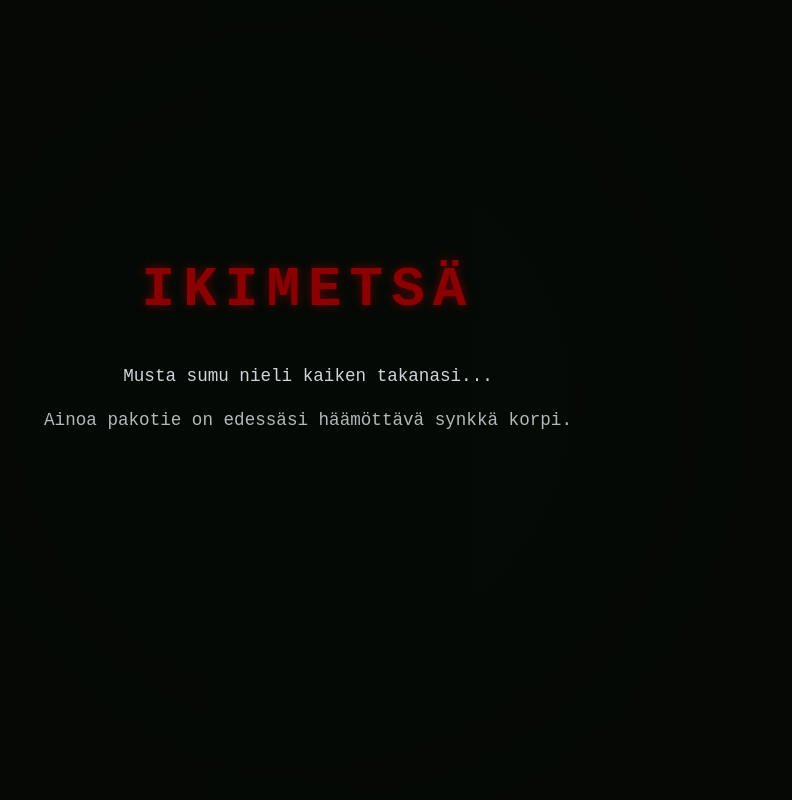
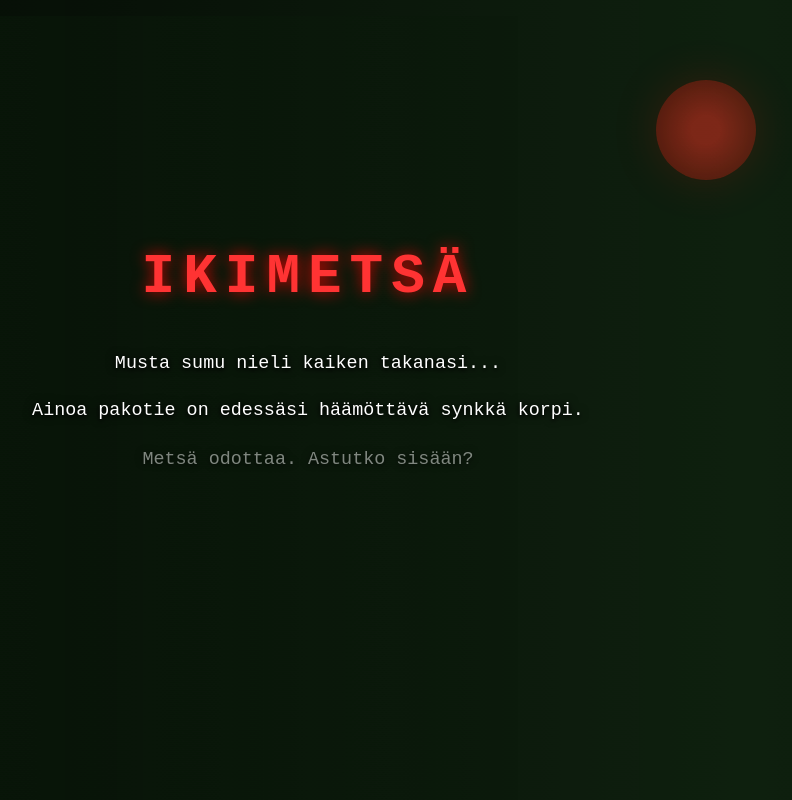
Before and after one commit to JariCode/ikimetsa-frontend, a React (Vite) app: page / in a window 1280 px wide. Shown: the whole page, without its empty margins (332-1124 px from the left). Built offline with nearby package versions, Linux system fonts and the light colour scheme.

Commit message:
Aloitussivun ja hahmokorttien ulkoasu

```diff
--- a/src/App.css
+++ b/src/App.css
@@ -1,6 +1,6 @@
 body {
   margin: 0;
-  background-color: #050805;
+  background-color: #020402;
   color: #d1d5db;
   font-family: 'Courier New', Courier, monospace;
   overflow: hidden;
@@ -15,155 +15,230 @@ body {
   position: relative;
 }
 
+/* 🌙 ELÄVÄ TAUSTA: Verikuu ja liikkuva vihreä usva */
+.dark-forest-bg {
+  position: absolute;
+  top: 0; left: 0; width: 100%; height: 100%;
+  background: #040704;
+  z-index: 1;
+  overflow: hidden;
+}
+
+.blood-moon {
+  position: absolute;
+  top: 10%;
+  right: 15%;
+  width: 100px;
+  height: 100px;
+  background: radial-gradient(circle, #ff1a1a 20%, #8b0000 90%);
+  border-radius: 50%;
+  box-shadow: 0 0 40px rgba(139, 0, 0, 0.6);
+  opacity: 0.6;
+  z-index: 2;
+}
+
+/* 🌫️ ELÄVÄ JA LIIKKUVA SYVÄNVIHREÄ USVA */
+.fog-layer {
+  position: absolute;
+  top: 0; left: 0; width: 200%; height: 100%;
+  background: linear-gradient(90deg,
+    rgba(10, 35, 10, 0) 0%,
+    rgba(30, 80, 30, 0.18) 25%,
+    rgba(45, 100, 45, 0.32) 50%,
+    rgba(30, 80, 30, 0.18) 75%,
+    rgba(10, 35, 10, 0) 100%
+  );
+  pointer-events: none;
+}
+
+.layer-1 {
+  z-index: 3;
+  animation: fogDriftSlow 35s linear infinite;
+  opacity: 0.85;
+}
+
+.layer-2 {
+  z-index: 4;
+  animation: fogDriftFast 20s linear infinite;
+  top: 2%;
+  opacity: 0.6;
+  background: linear-gradient(90deg,
+    rgba(15, 50, 15, 0) 0%,
+    rgba(35, 90, 35, 0.25) 30%,
+    rgba(15, 50, 15, 0) 70%
+  );
+}
+
+@keyframes fogDriftSlow {
+  0% { transform: translateX(0); }
+  100% { transform: translateX(-50%); }
+}
+@keyframes fogDriftFast {
+  0% { transform: translateX(-50%); }
+  100% { transform: translateX(0); }
+}
+
+/* --- ALKURUUTU TEKSTIT --- */
 .intro-screen {
   text-align: center;
   max-width: 600px;
   padding: 20px;
-  z-index: 2;
+  z-index: 10;
   animation: screenShake 0.8s ease-in-out;
 }
 
 .game-title {
   font-size: 3.5rem;
-  color: #8b0000;
+  color: #ff3333;
   letter-spacing: 8px;
   margin-bottom: 40px;
-  text-shadow: 0 0 10px rgba(139, 0, 0, 0.7);
+  text-shadow: 0 0 15px rgba(255, 0, 0, 0.8);
   animation: fadeIn 3s ease-in-out forwards;
 }
 
 .intro-text {
-  font-size: 1.1rem;
+  font-size: 1.15rem;
   line-height: 1.6;
   opacity: 0;
-  margin: 15px 0;
+  margin: 18px 0;
+  color: #ffffff;
+  text-shadow: 0 2px 4px #000000, 0 0 10px #000000;
 }
 
-.animate-text-1 { animation: fadeIn 2s ease-in-out 2s forwards; }
-.animate-text-2 { animation: fadeIn 2s ease-in-out 4s forwards; }
-.animate-text-3 { animation: fadeIn 2s ease-in-out 6s forwards; }
+.animate-text-1 { animation: fadeIn 2s ease-in-out 1.5s forwards; }
+.animate-text-2 { animation: fadeIn 2s ease-in-out 3s forwards; }
+.animate-text-3 { animation: fadeIn 2s ease-in-out 4.5s forwards; }
 
+/* --- UUSITTU GOOTTILAINEN ALOITUSPAINIKE --- */
 .start-btn {
-  background: transparent;
-  border: 1px solid #1e3a1e;
-  color: #4ade80;
-  padding: 12px 30px;
-  font-size: 1.2rem;
+  background: linear-gradient(180deg, #091209 0%, #040804 100%);
+  border: 1px solid #4ade80;
+  color: #00ff66;
+  padding: 16px 45px;
+  font-size: 1.25rem;
   font-family: inherit;
+  font-weight: bold;
+  letter-spacing: 3px;
+  text-transform: uppercase;
   cursor: pointer;
-  margin-top: 40px;
+  margin-top: 45px;
   opacity: 0;
-  transition: all 0.3s ease;
-  animation: fadeIn 2s ease-in-out 8s forwards;
+  border-radius: 6px;
+  box-shadow: 0 5px 15px rgba(0, 0, 0, 0.8), 0 0 15px rgba(74, 222, 128, 0.2);
+  transition: all 0.3s ease-in-out;
+  animation: fadeIn 2s ease-in-out 6s forwards;
 }
 
 .start-btn:hover {
-  background: #1e3a1e;
-  box-shadow: 0 0 15px #4ade80;
-  color: #fff;
+  border-color: #00ff66;
+  box-shadow: 0 0 25px rgba(0, 255, 102, 0.5), 0 8px 20px rgba(0,0,0,0.9);
+  color: #ffffff;
+  transform: translateY(-4px);
 }
 
-.fog-overlay {
-  position: absolute;
-  top: 0; left: 0; width: 100%; height: 100%;
-  background: radial-gradient(circle, transparent 30%, #050805 90%),
-              linear-gradient(90deg, rgba(10,20,10,0.2), rgba(20,40,20,0.2));
-  opacity: 0.4;
-  z-index: -1;
-  animation: fogDrift 20s linear infinite;
+.start-btn:active {
+  transform: translateY(-1px) scale(0.98);
+  box-shadow: 0 0 10px rgba(0, 255, 102, 0.3);
 }
 
-@keyframes fadeIn {
-  from { opacity: 0; transform: translateY(5px); }
-  to { opacity: 1; transform: translateY(0); }
-}
-
-@keyframes screenShake {
-  0%, 100% { transform: translateX(0); }
-  20%, 60% { transform: translateX(-5px) translateY(2px); }
-  40%, 80% { transform: translateX(5px) translateY(-2px); }
-}
-
-@keyframes fogDrift {
-  0% { background-position: 0% 0%; }
-  50% { background-position: 100% 50%; }
-  100% { background-position: 0% 0%; }
-}
-
+/* --- HAHMON VALINTA (UPEA TYYLI VIEREKKÄIN) --- */
 .character-selection-screen {
   text-align: center;
-  z-index: 2;
+  z-index: 10;
   width: 100%;
   max-width: 800px;
 }
 
-.character-cards {
+.section-title {
+  color: #4ade80;
+  letter-spacing: 3px;
+  text-transform: uppercase;
+  margin-bottom: 30px;
+  font-size: 1.8rem;
+}
+
+div.character-selection-screen .character-cards {
   display: flex;
+  flex-direction: row;
   justify-content: center;
   gap: 30px;
   margin-top: 40px;
 }
 
 .char-card {
-  background: rgba(10, 20, 10, 0.85);
+  background: linear-gradient(180deg, #091209 0%, #040804 100%);
   border: 1px solid #1e3a1e;
   padding: 25px;
   width: 250px;
   cursor: pointer;
-  transition: all 0.3s ease;
-  border-radius: 4px;
+  transition: all 0.3s ease-in-out;
+  border-radius: 6px;
+  position: relative;
+  box-shadow: 0 5px 15px rgba(0,0,0,0.7);
 }
 
 .char-card:hover {
   border-color: #4ade80;
-  box-shadow: 0 0 15px rgba(74, 222, 128, 0.4);
-  transform: translateY(-5px);
+  box-shadow: 0 0 20px rgba(74, 222, 128, 0.4);
+  transform: translateY(-8px);
+}
+
+.char-portrait-placeholder {
+  font-size: 2.5rem;
+  background: #000;
+  width: 70px;
+  height: 70px;
+  display: flex;
+  justify-content: center;
+  align-items: center;
+  margin: 0 auto 15px auto;
+  border: 1px solid #1e3a1e;
+  border-radius: 50%;
+  box-shadow: inset 0 0 10px rgba(74, 222, 128, 0.2);
 }
 
 .char-card h3 {
   color: #4ade80;
   font-size: 1.5rem;
-  margin-top: 0;
+  margin: 10px 0;
 }
 
 .char-desc {
   font-size: 0.95rem;
   color: #9ca3af;
   line-height: 1.4;
-  height: 60px;
+  height: 55px;
+  margin-bottom: 15px;
 }
 
 .char-stats {
   list-style: none;
   padding: 0;
   text-align: left;
-  margin-top: 20px;
-  font-size: 0.9rem;
+  margin-top: 15px;
+  font-size: 0.85rem;
   border-top: 1px solid #1e3a1e;
   padding-top: 15px;
 }
 
-.char-stats li {
-  margin-bottom: 8px;
-  color: #d1d5db;
-}
+.char-stats li { margin-bottom: 8px; color: #d1d5db; }
+.char-stats strong { color: #4ade80; }
 
-/* --- TÄSTÄ ALKAA KORJATTU STATUSBAR JA PELIRUUTU --- */
-
+/* --- PELIRUUTU JA TILAPALKKI --- */
 .game-play-screen {
   width: 90%;
   max-width: 800px;
   display: flex;
   flex-direction: column;
-  background: rgba(5, 10, 5, 0.9);
-  border: 1px solid #1e3a1e;
+  background: rgba(4, 8, 4, 0.95);
+  border: 1px solid #1a331a;
   padding: 30px;
-  z-index: 2;
+  z-index: 10;
   border-radius: 4px;
 }
 
-.player-status-bar {
-  display: flex !important;
+div.game-play-screen .player-status-bar {
+  display: flex;
   justify-content: space-between;
   align-items: center;
   background: rgba(10, 25, 10, 0.75);
@@ -173,39 +248,24 @@ body {
   border-radius: 4px;
 }
 
-.status-item {
-  display: flex;
-  align-items: center;
-  gap: 8px;
-  font-size: 1rem;
-}
+.status-item { display: flex; align-items: center; gap: 8px; font-size: 1rem; }
+.status-item span { color: #9ca3af; }
+.status-item strong { color: #4ade80; }
 
-.status-item span {
-  color: #9ca3af;
-}
-
-.status-item strong {
-  color: #4ade80;
-}
-
-.combat-arena {
-  display: flex;
-  flex-direction: column;
-  gap: 20px;
-}
-
+/* --- HIRVIÖBOXI --- */
 .monster-box {
   background: rgba(139, 0, 0, 0.1);
   border: 1px solid #8b0000;
-  padding: 20px;
+  padding: 25px;
   text-align: center;
   border-radius: 4px;
 }
 
 .monster-title {
   color: #ef4444;
-  margin: 0 0 5px 0;
+  margin: 0 0 10px 0;
   letter-spacing: 2px;
+  text-transform: uppercase;
 }
 
 .monster-box.dead {
@@ -214,6 +274,39 @@ body {
   color: #4ade80;
 }
 
+/* 🎲 VISUAALINEN PYÖRIVÄ D20 NOPPA */
+.dice-row {
+  display: flex;
+  justify-content: center;
+  margin: 15px 0;
+}
+
+.d20-visual-dice {
+  background: #7a0000;
+  width: 50px;
+  height: 50px;
+  display: flex;
+  justify-content: center;
+  align-items: center;
+  color: #fff;
+  font-weight: bold;
+  font-size: 1.3rem;
+  clip-path: polygon(50% 0%, 100% 25%, 100% 75%, 50% 100%, 0% 75%, 0% 25%);
+  border: 1px solid #ff4d4d;
+  box-shadow: 0 0 15px rgba(239, 68, 68, 0.4);
+}
+
+.d20-visual-dice.spinning {
+  animation: diceSpin 0.12s infinite linear;
+  background: #400000;
+}
+
+@keyframes diceSpin {
+  0% { transform: rotate(0deg) scale(0.95); }
+  100% { transform: rotate(360deg) scale(1.05); }
+}
+
+/* LOKILAATIKKO */
 .log-box {
   background: #000;
   border: 1px solid #1e3a1e;
@@ -223,22 +316,14 @@ body {
   text-align: left;
 }
 
-.log-line {
-  margin: 6px 0;
-  font-size: 0.95rem;
-  color: #a7f3d0;
-}
+.log-line { margin: 6px 0; font-size: 0.95rem; color: #a7f3d0; }
+.story-text-small { color: #9ca3af; font-style: italic; margin: 0; }
 
-.story-text-small {
-  color: #9ca3af;
-  font-style: italic;
-  margin: 0;
-}
-
+/* --- ISO PUNAINEN HYÖKKÄYSNAPPI --- */
 .action-buttons {
   display: flex;
   justify-content: center;
-  margin-top: 15px;
+  margin-top: 25px;
 }
 
 .attack-btn {
@@ -264,14 +349,14 @@ body {
   transform: scale(1.03);
 }
 
-.attack-btn:active {
-  transform: scale(0.98);
+.attack-btn:active { transform: scale(0.98); }
+
+/* Ketjutettu specificity-fix matalan HP:n tekstille */
+.status-item strong.low-hp {
+  color: #ef4444;
 }
 
-.low-hp {
-  color: #ef4444 !important;
-}
-
+/* SHAKE & ANIMAATIOT */
 .screen-hit-shake {
   animation: intenseShake 0.4s ease-in-out;
   background-color: #1a0505;
@@ -282,5 +367,9 @@ body {
   10% { transform: translate(-6px, 4px); }
   30% { transform: translate(6px, -4px); }
   50% { transform: translate(-4px, -2px); }
-  70% { transform: translate(4px, 3px); }
 }
+
+@keyframes fadeIn {
+  from { opacity: 0; transform: translateY(3px); }
+  to { opacity: 1; transform: translateY(0); }
+}
--- a/src/App.jsx
+++ b/src/App.jsx
@@ -7,13 +7,14 @@ export default function App() {
   const [activeSession, setActiveSession] = useState(null);
   const [error, setError] = useState('');
 
-  // Taistelun tilat
+  // Taistelun ja noppien tilat
   const [combatLogs, setCombatLogs] = useState([]);
   const [monsterHp, setMonsterHp] = useState(25);
   const [isShaking, setIsShaking] = useState(false);
+  const [isRolling, setIsRolling] = useState(false);
+  const [diceResult, setDiceResult] = useState(null);
 
-  // Väliaikainen testi-id ennen kuin kirjautuminen liitetään tähän
-  const testUserId = "660d1a2b3c4d5e687a8b790d";
+  const testUserId = "660d1a2b3c4d4e688a8b7c0d";
 
   // Haetaan hahmoluokat tietokannasta, kun pelaaja painaa "Astu Ikimetsään"
   useEffect(() => {
@@ -52,6 +53,16 @@ export default function App() {
 
   // Taisteluvuoron suorittaminen nopanheitolla
   const handleCombatTurn = async () => {
+    if (isRolling) return;
+
+    setIsRolling(true);
+    setDiceResult(null);
+
+    // Animoidaan noppaa taustalla ennen tuloksen lukitsemista
+    const interval = setInterval(() => {
+      setDiceResult(Math.floor(Math.random() * 20) + 1);
+    }, 60);
+
     try {
       const response = await fetch(`${import.meta.env.VITE_API_URL}/api/combat/turn`, {
         method: 'POST',
@@ -64,6 +75,14 @@ export default function App() {
       });
       const data = await response.json();
 
+      setTimeout(() => {
+        clearInterval(interval);
+        setIsRolling(false);
+
+        // Etsitään d20-heiton tulos lokeista tai arvotaan luku jos ei löydy
+        const foundRoll = data.combatLog.find(l => l.includes('Heitit'))?.match(/\d+/)?.[0];
+        setDiceResult(foundRoll ? parseInt(foundRoll) : Math.floor(Math.random() * 8) + 12);
+
         setCombatLogs(data.combatLog);
         setMonsterHp(data.monsterHp);
 
@@ -73,17 +92,26 @@ export default function App() {
           inventory: [{ ...prev.inventory[0], durability: data.weaponDurability }]
         }));
 
-      // Laukaistaan ruudun tärähdys osumasta
         setIsShaking(true);
         setTimeout(() => setIsShaking(false), 400);
+      }, 800); // Noppa pyörii vähän alle sekunnin
+
     } catch (err) {
+      clearInterval(interval);
+      setIsRolling(false);
       console.error('Virhe taistelussa:', err);
     }
   };
 
  return (
     <div className={`game-container ${isShaking ? 'screen-hit-shake' : ''}`}>
-      <div className="fog-overlay"></div>
+
+      {/* 🌙 PUHDAS TAUSTA: Vain kuu ja leijuva usva */}
+      <div className="dark-forest-bg">
+        <div className="blood-moon"></div>
+        <div className="fog-layer layer-1"></div>
+        <div className="fog-layer layer-2"></div>
+      </div>
 
       {/* VAIHE 1: ALKURUUTU ANIMAATIOILLA */}
       {!gameStarted && !activeSession && (
@@ -99,21 +127,24 @@ export default function App() {
         </div>
       )}
 
-      {/* VAIHE 2: HAHMON VALINTA */}
+      {/* VAIHE 2: HAHMON VALINTA (UPEA TYYLI VIEREKKÄIN) */}
       {gameStarted && !activeSession && (
         <div className="character-selection-screen">
-          <h2>Valitse Selviytyjä</h2>
+          <h2 className="section-title">Valitse Selviytyjä</h2>
           {error && <p className="error-text">{error}</p>}
 
           <div className="character-cards">
             {characterClasses.map((char) => (
               <div key={char._id} className="char-card" onClick={() => selectCharacter(char.name)}>
+                <div className="char-portrait-placeholder">
+                  {char.name === 'Metsästäjä' ? '🏹' : '🔧'}
+                </div>
                 <h3>{char.name}</h3>
                 <p className="char-desc">{char.description}</p>
                 <ul className="char-stats">
-                  <li>Elämä: {char.baseHp} HP</li>
-                  <li>Aloitusase: {char.startingWeapon?.name}</li>
-                  <li>Aloitebonus: +{char.initiativeBonus}</li>
+                  <li><strong>Elämä:</strong> {char.baseHp} HP</li>
+                  <li><strong>Aloitusase:</strong> {char.startingWeapon?.name}</li>
+                  <li><strong>Aloitebonus:</strong> +{char.initiativeBonus}</li>
                 </ul>
               </div>
             ))}
@@ -121,7 +152,7 @@ export default function App() {
         </div>
       )}
 
-      {/* VAIHE 3: PELIRUUTU JA TAISTELUAREENA */}
+      {/* VAIHE 3: PELIRUUTU (TÄYSIN ENTISENLLÄÄN + NOPPA) */}
       {activeSession && (
         <div className="game-play-screen">
           <div className="player-status-bar">
@@ -148,6 +179,15 @@ export default function App() {
               </div>
             )}
 
+            {/* Noppa ilmestyy nätisti tähän väliin heitettäessä */}
+            {diceResult !== null && (
+              <div className="dice-row">
+                <div className={`d20-visual-dice ${isRolling ? 'spinning' : 'stopped'}`}>
+                  <span>{diceResult}</span>
+                </div>
+              </div>
+            )}
+
             <div className="log-box">
               {combatLogs.length === 0 ? (
                 <p className="story-text-small">Polku katkeaa edessäsi risteyskohtaan. Puista kuuluu outoa korahtelua...</p>
@@ -160,7 +200,9 @@ export default function App() {
 
             {monsterHp > 0 && activeSession.stats.hp > 0 && (
               <div className="action-buttons">
-                <button className="attack-btn" onClick={handleCombatTurn}>Nosta ase ja Hyökkää</button>
+                <button className="attack-btn" onClick={handleCombatTurn} disabled={isRolling}>
+                  {isRolling ? 'Heitetään...' : 'Nosta ase ja Hyökkää'}
+                </button>
               </div>
             )}
           </div>
```
Lines whose indentation alone changed are shown as unchanged.
